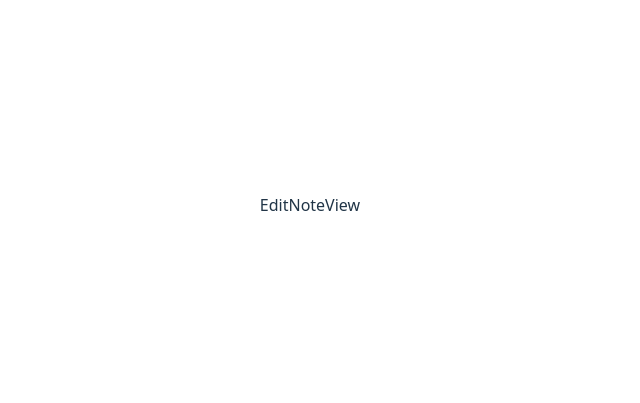
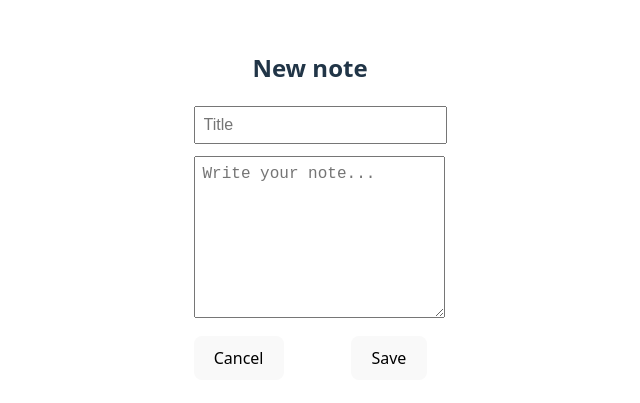
Before and after one commit to arslanninin/notes-app-vue, a Vue app: page /edit in a window 1280 px wide. Shown: the part 195-598 px from the top of the page, without its empty margins (330-970 px from the left). Built offline with nearby package versions, Linux system fonts and the light colour scheme.

Commit message:
feat(editor): add editor

```diff
--- a/src/components/NoteCard.vue
+++ b/src/components/NoteCard.vue
@@ -5,10 +5,12 @@ const props = defineProps({
         required: true,
     },
 });
+
+const emit = defineEmits(["open"]);
 </script>
 
 <template>
-    <div class="note-card">
+    <div class="note-card" @click="emit('open', note.id)">
         <h2>{{ note.title }}</h2>
         <p>{{ note.content }}</p>
     </div>
--- a/src/components/NoteList.vue
+++ b/src/components/NoteList.vue
@@ -8,13 +8,13 @@ defineProps({
     },
 });
 
-const emit = defineEmits(["delete", "create"]);
+const emit = defineEmits(["delete", "create", "open"]);
 </script>
 
 <template>
     <p>All Notes</p>
     <div v-for="note in notes" :key="note.id">
-        <NoteCard :note="note" />
+        <NoteCard :note="note" @open="emit('open', note.id)" />
         <button @click="emit('delete', note.id)">Delete</button>
     </div>
     <button @click="emit('create')">Save</button>
--- a/src/views/EditNoteView.vue
+++ b/src/views/EditNoteView.vue
@@ -1,7 +1,119 @@
-<script setup></script>
+<script setup>
+import { ref, computed, watch } from "vue";
+import { useRoute, useRouter } from "vue-router";
+import { useNotesStore } from "@/store/notes.store";
+
+const route = useRoute();
+const router = useRouter();
+const store = useNotesStore();
+
+const noteId = route.params.id;
+
+const existingNote = computed(() => {
+    return noteId ? store.getNoteById(noteId) : null;
+});
+
+const title = ref("");
+const content = ref("");
+const error = ref("");
+
+watch(
+    existingNote,
+    (note) => {
+        if (note) {
+            title.value = note.title;
+            content.value = note.content;
+        }
+    },
+    { immediate: true },
+);
+
+function save() {
+    error.value = "";
+
+    if (!title.value.trim()) {
+        error.value = "Title is required";
+        return;
+    }
+
+    const now = new Date().toISOString();
+
+    if (existingNote.value) {
+        store.updateNote({
+            ...existingNote.value,
+            title: title.value,
+            content: content.value,
+            updatedAt: now,
+        });
+    } else {
+        store.addNote({
+            id: crypto.randomUUID(),
+            title: title.value,
+            content: content.value,
+            createdAt: now,
+            updatedAt: now,
+        });
+    }
+
+    router.push("/");
+}
+
+function cancel() {
+    router.push("/");
+}
+</script>
 
 <template>
-    <div><p>EditNoteView</p></div>
+    <div class="edit-note">
+        <h2>{{ existingNote ? "Edit note" : "New note" }}</h2>
+
+        <div class="field">
+            <input v-model="title" placeholder="Title" />
+        </div>
+
+        <div class="field">
+            <textarea
+                v-model="content"
+                placeholder="Write your note..."
+                rows="8"
+            />
+        </div>
+
+        <p v-if="error" class="error">
+            {{ error }}
+        </p>
+
+        <div class="actions">
+            <button @click="cancel">Cancel</button>
+
+            <button @click="save">Save</button>
+        </div>
+    </div>
 </template>
 
-<style scoped></style>
+<style scoped>
+.edit-note {
+    padding: 16px;
+}
+
+.field {
+    margin-bottom: 12px;
+}
+
+input,
+textarea {
+    width: 100%;
+    padding: 8px;
+    font-size: 16px;
+}
+
+.actions {
+    display: flex;
+    justify-content: space-between;
+}
+
+.error {
+    color: red;
+    margin-bottom: 8px;
+}
+</style>
--- a/src/views/NotesView.vue
+++ b/src/views/NotesView.vue
@@ -1,20 +1,18 @@
 <script setup>
+import { useRouter } from "vue-router";
 import { useNotesStore } from "@/store/notes.store";
 
 import NoteList from "@/components/NoteList.vue";
 
 const store = useNotesStore();
+const router = useRouter();
+
+function openNote(id) {
+    router.push(`/edit/${id}`);
+}
 
 function createTestNote() {
-    const now = new Date().toISOString();
-
-    store.addNote({
-        id: crypto.randomUUID(),
-        title: "Test note",
-        content: "This is a test note",
-        createdAt: now,
-        updatedAt: now,
-    });
+    router.push("/edit");
 }
 </script>
 
@@ -23,6 +21,7 @@ function createTestNote() {
         :notes="store.notes"
         @delete="store.deleteNote"
         @create="createTestNote"
+        @open="openNote"
     />
 </template>
 
```
